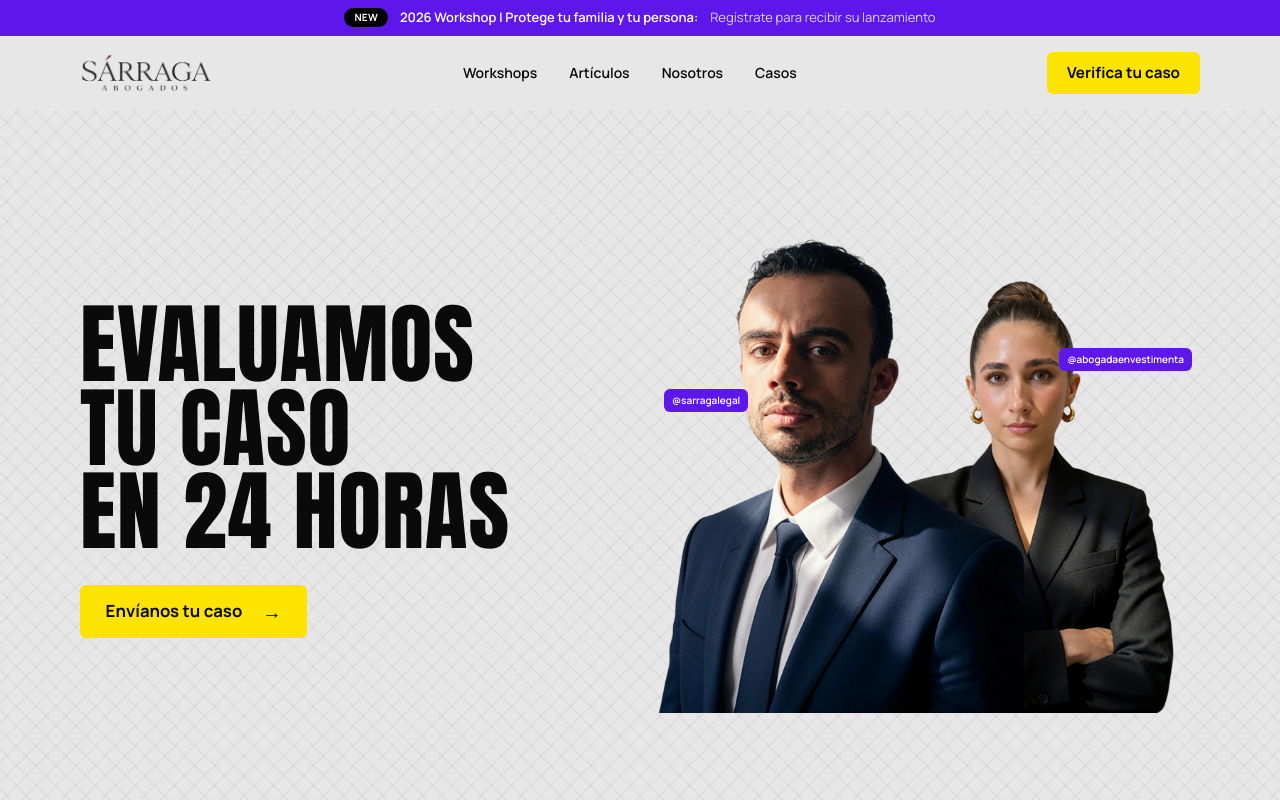
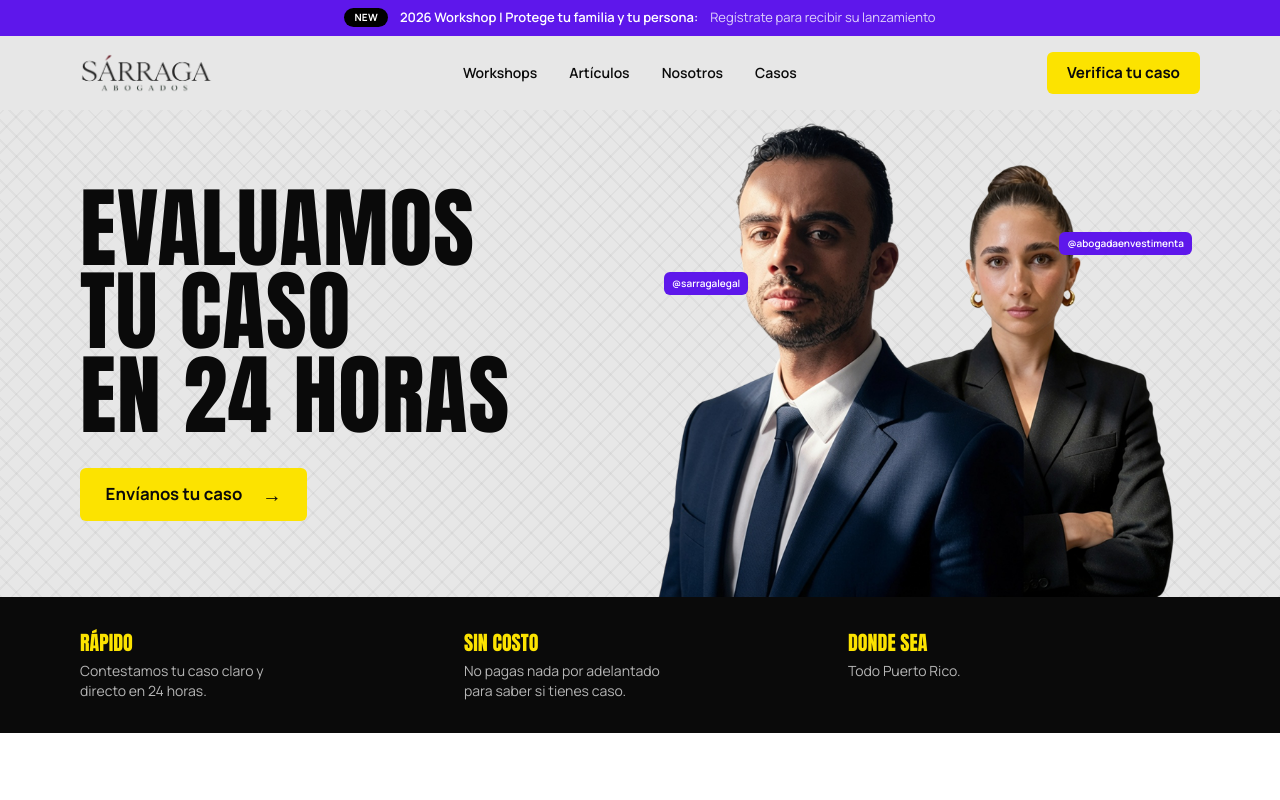
Before and after one commit to tpudv2/sarraga, a Next.js app: page / in a window 1280 px wide. Shown: the top 800 px of the page. Built offline with nearby package versions, Linux system fonts and the light colour scheme.

Commit message:
Reduce la altura mínima del hero a 60vh
Co-Authored-By: Claude Sonnet 5 <noreply@anthropic.com>
Claude-Session: https://claude.ai/code/session_01V86pYJN6drh4sdxBjf7bvd

```diff
--- a/src/components/sections/Hero.tsx
+++ b/src/components/sections/Hero.tsx
@@ -6,7 +6,7 @@ import { Container } from '@/components/ui/Container';
 /** Hero principal: titular grande, CTA y retrato del equipo. */
 export function Hero() {
   return (
-    <section className="flex min-h-[90vh] items-center bg-hero-pattern">
+    <section className="flex min-h-[60vh] items-center bg-hero-pattern">
       <Container className="grid items-center gap-8 py-10 md:grid-cols-2 md:py-0">
         <div className="py-6 md:py-16">
           <h1 className="text-[clamp(2.75rem,7vw,5.5rem)] text-brand-ink">
```
